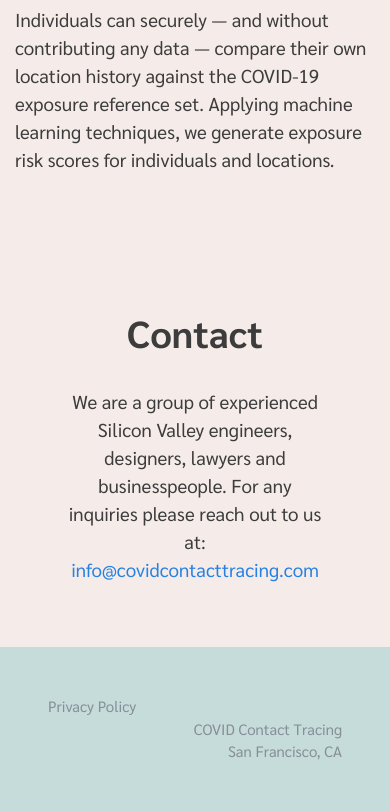
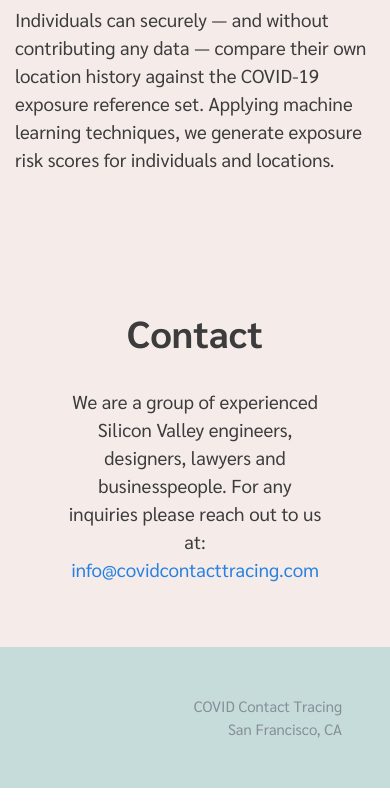
Before and after one commit to dproctor/cct-landing-page, a plain HTML site: page index.html in a window 390 px wide. Shown: the part 4465-5276 px from the top of the page. After the commit the page ends 5253 px from the top, so only its background shows below. Drawn offline with nearby package versions, Linux system fonts and the light colour scheme.

Commit message:
remove privacy policy

```diff
--- a/index.html
+++ b/index.html
@@ -82,9 +82,6 @@
                         <div class="alert alert-dismissible fade show text-center" role="alert">
                           <span class="feedback"></span>
                         </div>
-                        <div>
-                          <label class="form-check-label" for="nlpp">By clicking "Subscribe" I agree to COVID Contact Tracing's <a href="docs/privacy_policy.md">Privacy Policy</a>.</label>
-                        </div>
                       </div>
                       <div class="modal-footer">
                         <button type="submit" class="btn btn-primary rounded">Subscribe</button>
@@ -137,9 +134,6 @@
                         </div>
                         <div class="alert alert-dismissible fade show text-center" role="alert">
                           <span class="feedback"></span>
-                        </div>
-                        <div>
-                          <label class="form-check-label" for="depp">By clicking "Submit" I agree to COVID Contact Tracing's <a href="/docs/privacy_policy.md">Privacy Policy</a>.</label>
                         </div>
                       </div>
                       <div class="modal-footer">
@@ -309,14 +303,9 @@
 
 
   <footer class="page-footer font-small p-5 bg1">
-    <div class="row">
-        <div class="col-md-6">
-            <a class="text-muted" href="docs/privacy_policy.md">Privacy Policy</a>
-        </div>
-        <div class="footer-copyright text-right col-md-6">
-            <span class="d-block text-muted">COVID Contact Tracing</span>
-            <span class="d-block text-muted">San Francisco, CA</span>
-        </div>
+    <div class="footer-copyright text-right">
+        <span class="d-block text-muted">COVID Contact Tracing</span>
+        <span class="d-block text-muted">San Francisco, CA</span>
     </div>
   </footer>
 
```
Also changed, not shown: 2 other files.
